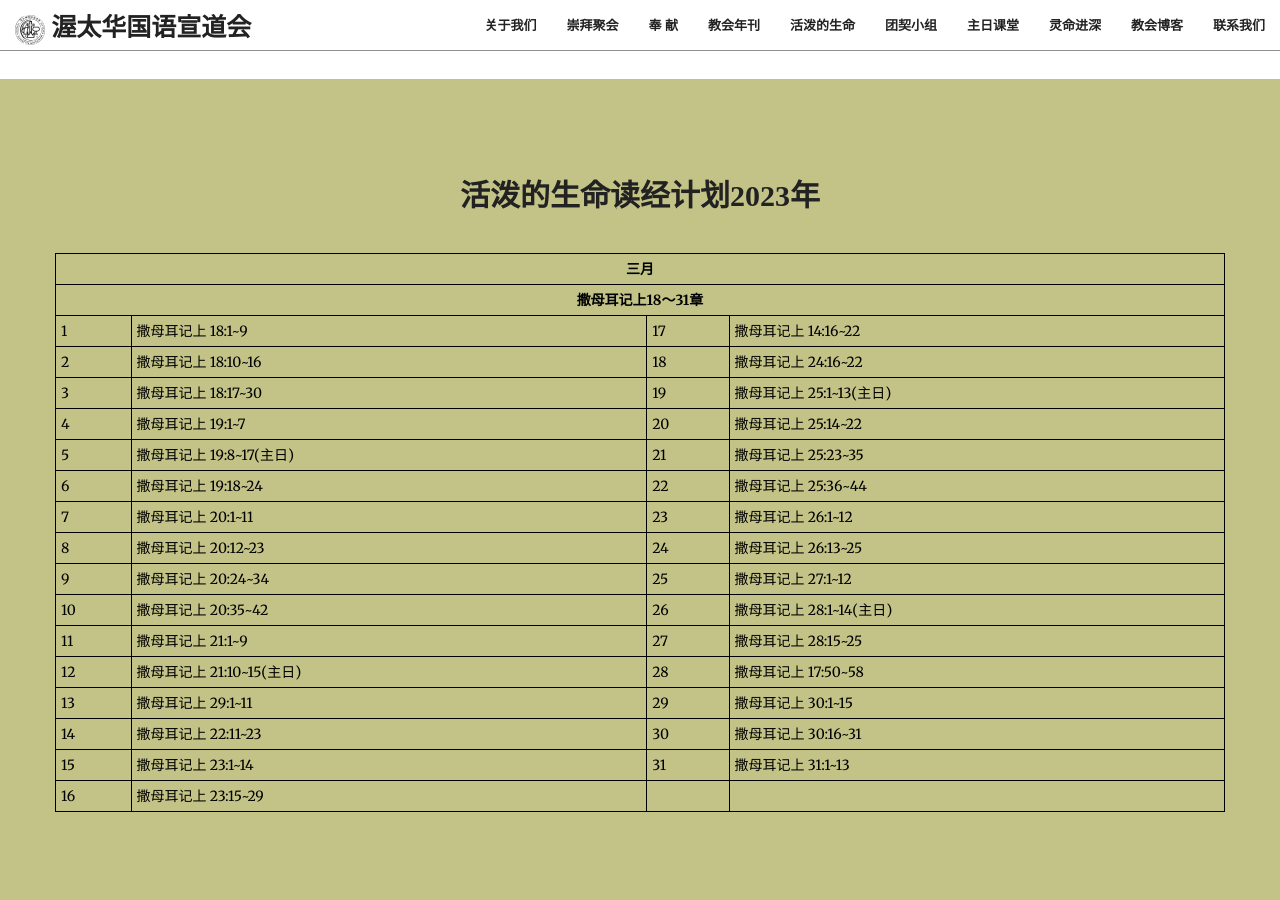
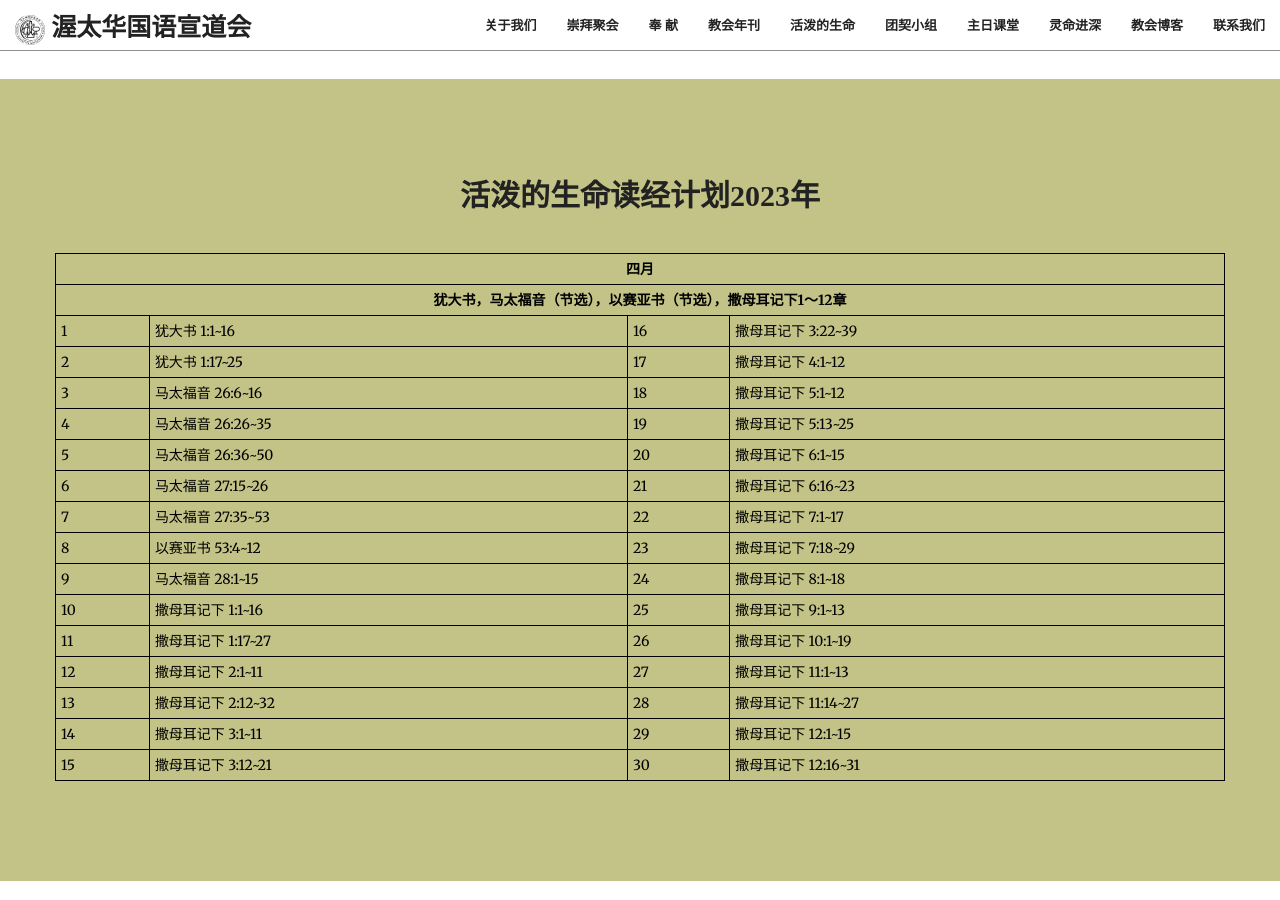
Before and after one commit to JonasYow/ottawaomac, a Jekyll site: the page built from index.html, in a window 1280 px wide and 900 px high, scrolled down 2563 px. Built offline with Jekyll 4.4.1, drawn with Linux system fonts in a browser that asks for light colours; some web fonts are replaced.

Commit message:
Update Apr2023 Content

```diff
--- a/_includes/dailylivingwater.html
+++ b/_includes/dailylivingwater.html
@@ -8,123 +8,117 @@
             </div>
             <table style="width:100%">
             <tr>
-                <th colspan="4" class="text-center">三月</th>
+                <th colspan="4" class="text-center">四月</th>
             </tr>
             <tr>
-                <th colspan="4" class="text-center">撒母耳记上18～31章</th>
+                <th colspan="4" class="text-center">犹大书，马太福音（节选），以赛亚书（节选），撒母耳记下1～12章</th>
             </tr>
 
             <tr>
                 <td>1</td>
-                <td>撒母耳记上 18:1~9</td>
-                <td>17</td>
-                <td>撒母耳记上 14:16~22</td>
+                <td>犹大书 1:1~16</td>
+                <td>16</td>
+                <td>撒母耳记下 3:22~39</td>
             </tr>
 
             <tr>
                 <td>2</td>
-                <td>撒母耳记上 18:10~16</td>
-                <td>18</td>
-                <td>撒母耳记上 24:16~22</td>
+                <td>犹大书 1:17~25</td>
+                <td>17</td>
+                <td>撒母耳记下 4:1~12</td>
             </tr>
 
             <tr>
                 <td>3</td>
-                <td>撒母耳记上 18:17~30</td>
-                <td>19</td>
-                <td>撒母耳记上 25:1~13(主日)</td>
+                <td>马太福音 26:6~16</td>
+                <td>18</td>
+                <td>撒母耳记下 5:1~12</td>
             </tr>
 
             <tr>
                 <td>4</td>
-                <td>撒母耳记上 19:1~7</td>
-                <td>20</td>
-                <td>撒母耳记上 25:14~22</td>
+                <td>马太福音 26:26~35</td>
+                <td>19</td>
+                <td>撒母耳记下 5:13~25</td>
             </tr>
 
             <tr>
                 <td>5</td>
-                <td>撒母耳记上 19:8~17(主日)</td>
-                <td>21</td>
-                <td>撒母耳记上 25:23~35</td>
+                <td>马太福音 26:36~50</td>
+                <td>20</td>
+                <td>撒母耳记下 6:1~15</td>
             </tr>
 
             <tr>
                 <td>6</td>
-                <td>撒母耳记上 19:18~24</td>
-                <td>22</td>
-                <td>撒母耳记上 25:36~44</td>
+                <td>马太福音 27:15~26</td>
+                <td>21</td>
+                <td>撒母耳记下 6:16~23</td>
             </tr>
 
             <tr>
                 <td>7</td>
-                <td>撒母耳记上 20:1~11</td>
-                <td>23</td>
-                <td>撒母耳记上 26:1~12</td>
+                <td>马太福音 27:35~53</td>
+                <td>22</td>
+                <td>撒母耳记下 7:1~17</td>
             </tr>
 
             <tr>
                 <td>8</td>
-                <td>撒母耳记上 20:12~23</td>
-                <td>24</td>
-                <td>撒母耳记上 26:13~25</td>
+                <td>以赛亚书 53:4~12</td>
+                <td>23</td>
+                <td>撒母耳记下 7:18~29</td>
             </tr>
 
             <tr>
                 <td>9</td>
-                <td>撒母耳记上 20:24~34</td>
-                <td>25</td>
-                <td>撒母耳记上 27:1~12</td>
+                <td>马太福音 28:1~15</td>
+                <td>24</td>
+                <td>撒母耳记下 8:1~18</td>
             </tr>
 
             <tr>
                 <td>10</td>
-                <td>撒母耳记上 20:35~42</td>
-                <td>26</td>
-                <td>撒母耳记上 28:1~14(主日)</td>
+                <td>撒母耳记下 1:1~16</td>
+                <td>25</td>
+                <td>撒母耳记下 9:1~13</td>
             </tr>
 
             <tr>
                 <td>11</td>
-                <td>撒母耳记上 21:1~9</td>
-                <td>27</td>
-                <td>撒母耳记上 28:15~25</td>
+                <td>撒母耳记下 1:17~27</td>
+                <td>26</td>
+                <td>撒母耳记下 10:1~19</td>
             </tr>
 
             <tr>
                 <td>12</td>
-                <td>撒母耳记上 21:10~15(主日)</td>
-                <td>28</td>
-                <td>撒母耳记上 17:50~58</td>
+                <td>撒母耳记下 2:1~11</td>
+                <td>27</td>
+                <td>撒母耳记下 11:1~13</td>
             </tr>
 
             <tr>
                 <td>13</td>
-                <td>撒母耳记上 29:1~11</td>
-                <td>29</td>
-                <td>撒母耳记上 30:1~15</td>
+                <td>撒母耳记下 2:12~32</td>
+                <td>28</td>
+                <td>撒母耳记下 11:14~27</td>
             </tr>
 
             <tr>
                 <td>14</td>
-                <td>撒母耳记上 22:11~23</td>
-                <td>30</td>
-                <td>撒母耳记上 30:16~31</td>
+                <td>撒母耳记下 3:1~11</td>
+                <td>29</td>
+                <td>撒母耳记下 12:1~15</td>
             </tr>
 
             <tr>
                 <td>15</td>
-                <td>撒母耳记上 23:1~14</td>
-                <td>31</td>
-                <td>撒母耳记上 31:1~13</td>
+                <td>撒母耳记下 3:12~21</td>
+                <td>30</td>
+                <td>撒母耳记下 12:16~31</td>
             </tr>
 
-            <tr>
-                <td>16</td>
-                <td>撒母耳记上 23:15~29</td>
-                <td></td>
-                <td></td>
-            </tr>
             </table>
         </div>
     </div>
```
